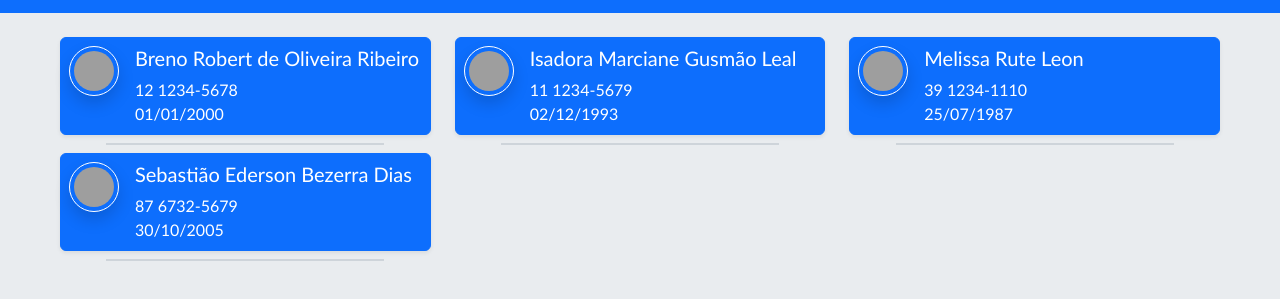
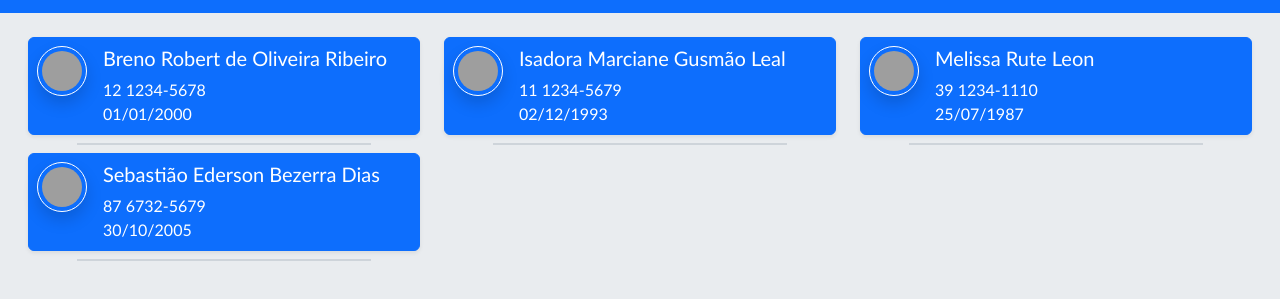
Before and after one commit to BrenoRobert/contact-app, a plain HTML site: page index.html in a window 1280 px wide. Shown: the part 53-352 px from the top of the page. Drawn offline with nearby package versions, Linux system fonts and the light colour scheme; grey boxes are pictures that could not be loaded.

Commit message:
fix(remove): remove padding-x for tablets screen

```diff
--- a/index.html
+++ b/index.html
@@ -23,7 +23,7 @@
 
     <div class="d-flex align-items-start justify-content-center">
       <div
-        class="d-flex flex-column my-4 px-md-5 mx-md-0 row flex-md-row align-items-md-center"
+        class="d-flex flex-column my-4 px-lg-3 mx-md-0 row flex-md-row align-items-md-center"
         id="contacts-list"
       >
         <div
```
